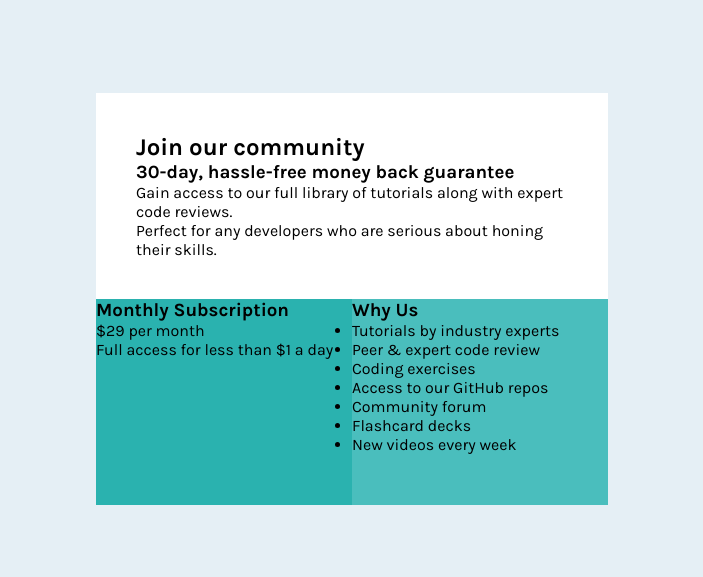
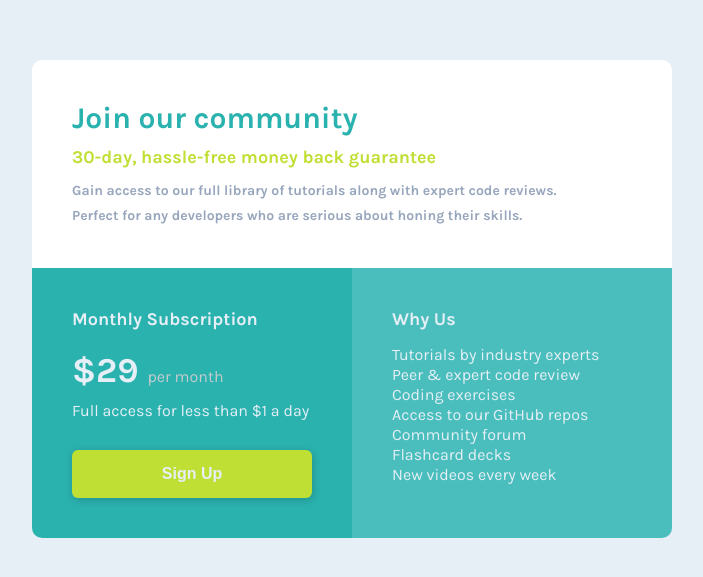
Before and after one commit to fawadmehmood/Single-price-grid-component, a plain HTML site: page index.html in a window 1280 px wide. Shown: the part 101-678 px from the top of the page, without its empty margins (288-991 px from the left). Drawn offline with Linux system fonts and the light colour scheme.

Commit message:
prepared desktop version

```diff
--- a/index.html
+++ b/index.html
@@ -18,30 +18,32 @@
 <body>
 
 <div class="container">
-  <div class="community_sec">
+  <div class="community sec">
        <h2 id="main_heading">Join our community</h2>
        <div class="desc_text">
-         <h3 id="desc_heading hh3">30-day, hassle-free money back guarantee</h3>
-         <p id="description_text">Gain access to our full library of tutorials along with expert code reviews.</p>
-         <p id="description_text">Perfect for any developers who are serious about honing their skills.</p>
+         <h3 class="desc_heading hh3">30-day, hassle-free money back guarantee</h3>
+         <p class="description_text">Gain access to our full library of tutorials along with expert code reviews.</p>
+         <p class="description_text">Perfect for any developers who are serious about honing their skills.</p>
         </div>
   </div>
 
 
 <div class="other_info_sec">
 
-  <div class="price_sec">
-    <h3 id="price_heading hh3">Monthly Subscription</h3>
-      <p class="price">
+  <div class="price sec">
+    <h3 class="price_heading hh3">Monthly Subscription</h3>
+      <p class="ppm">
         <span id="price_tag">&dollar;29</span>
         <span id="per_month">per month</span>
       </p>
-      <p id="ppd comclr">Full access for less than &dollar;1 a day</p>
+      <p id="ppd">Full access for less than &dollar;1 a day</p>
+
+      <button type="button" class="btn">Sign Up</button>
   </div>
 
-  <div class="why_us">
-    <h3 id="why_heading hh3">Why Us</h3>
-         <ul class="point_lits">
+  <div class="why_us sec">
+    <h3 class="why_heading hh3">Why Us</h3>
+         <ul class="point_list">
            <li>Tutorials by industry experts</li>
            <li>Peer &amp; expert code review</li>
            <li>Coding exercises</li>
--- a/style.css
+++ b/style.css
@@ -19,6 +19,7 @@ html{
     font-size: 62.5%;
 }
 body{
+    color: var(--Light_Gray);
     font-size: 1.6rem;
     height: 100vh;
     background-color: var(--Light_Gray);
@@ -28,18 +29,20 @@ body{
 }
 
 .container{
-    max-width: 40%;
+    max-width: 50%;
     width: 100%;
+    border-radius: 1rem;
+    overflow: hidden;
     display: grid;
     grid-template-columns: 1fr;
-    grid-template-rows: repeat(2, 1fr);
+    grid-template-rows: auto 1fr;
 }
 
-.community_sec{
+
+.community{
    grid-column: 1 / -1;
    grid-row: 1 / 2;
    background-color: white;
-   padding: 4rem;
 }
 
 .other_info_sec{
@@ -50,7 +53,7 @@ body{
     grid-template-rows: 1fr;
 }
 
-.price_sec{
+.price{
    grid-column: 1 / 2;
    grid-row: 1 /-1;
    background-color: var(--Cyan);
@@ -61,3 +64,70 @@ body{
     grid-row: 1 /-1;
     background-color: #4abebd;
 }
+
+.sec{
+    padding: 4rem;
+}
+
+.community #main_heading{
+    color: var(--Cyan);
+    font-size: 3rem;
+    font-weight: var(--font_700);
+}
+.desc_text{
+    margin-top: 1rem;
+}
+.desc_heading{
+    color: var(--Bright_Yellow);
+}
+.hh3{
+    font-size: 1.8rem;
+    margin-bottom: 1rem;
+}
+.description_text{
+    font-size: 1.4rem;
+    color: var(--Grayish_Blue);
+    font-weight: var(--font_700);
+    line-height: 2.5rem;
+}
+
+.price .ppm #price_tag{
+    font-size: 3.5rem;
+    font-weight: var(--font_700);
+    margin-right: 0.5rem;
+}
+
+.price .ppm{
+    margin-top: 2rem;
+}
+
+.price .ppm #per_month{
+    color: hsl(200, 6%, 79%);
+}
+
+.price #ppd{
+    margin-top: 1rem;
+}
+
+.price .btn{
+    width: 100%;
+    margin-top: 3rem;
+    font-size: 1.6rem;
+    color: var(--Light_Gray);
+    background-color: var(--Bright_Yellow);
+    font-weight: var(--font_700);
+    box-shadow: 0.1rem 0.2rem 0.8rem rgba(0, 0, 0, 0.2);
+    outline: none;
+    border: none;
+    border-radius: 0.6rem;
+    padding: 1.5rem 0;
+}
+
+.why_us .point_list{
+    list-style: none;
+    margin-top: 1.5rem;
+}
+
+.why_us .point_list li{
+    line-height: 2rem;
+}
```
